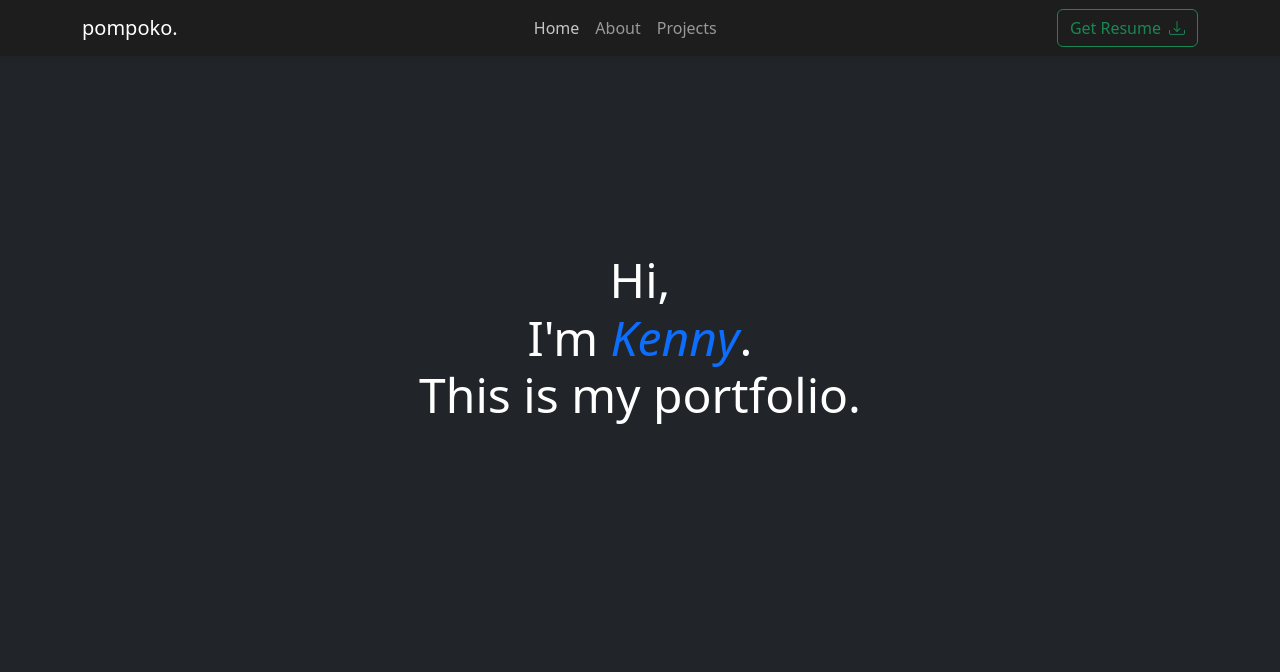
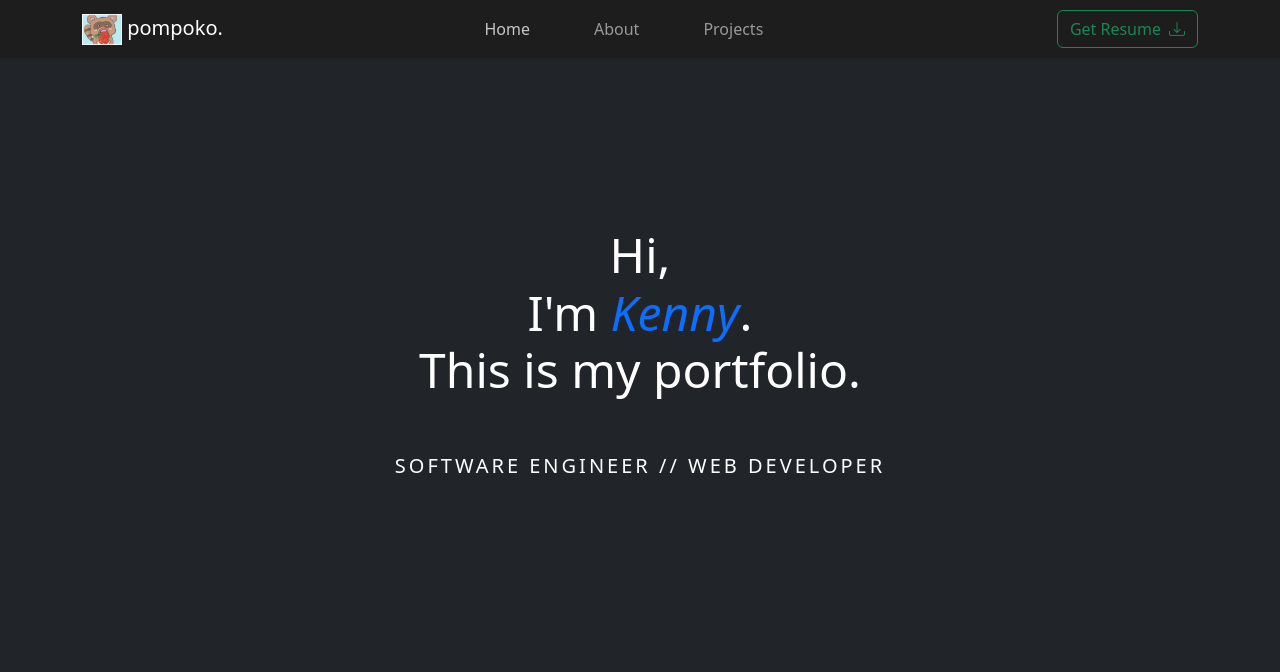
Before and after one commit to PomPoko-lab/pom-poko-two-portfolio, a website built with webpack: page dist/index.html in a window 1280 px wide. Both pictures are taken after a click on the link "Home". Shown: the top 672 px of the page. Built offline with nearby package versions, Linux system fonts and the light colour scheme.

Commit message:
fixed nav, more Home changes

```diff
--- a/src/js/views.js
+++ b/src/js/views.js
@@ -10,12 +10,12 @@ export const renderHome = () => {
         class="text-center d-flex flex-column justify-content-center overflow-hidden h-100 animate__animated animate__fadeIn"
       >
         <section class="mt-auto">
-          <h1
+          <p
             class="m-0 h1 lh-l"
             style="font-size: 3em"
           >
             Hi,
-          </h1>
+          </p>
           <h1
             class="m-0 h1 lh-l"
             style="font-size: 3em"
@@ -28,6 +28,12 @@ export const renderHome = () => {
             This is my portfolio.
           </p>
         </section>
+        <p
+          class="mt-1 px-3 fw-lighter lead text-uppercase"
+          style="letter-spacing: 3px"
+        >
+          Software Engineer // Web Developer
+        </p>
         <section
           class="mt-auto mb-5 pb-5 d-flex justify-content-center gap-2"
         >
```
Also changed, not shown: dist/index.html.
